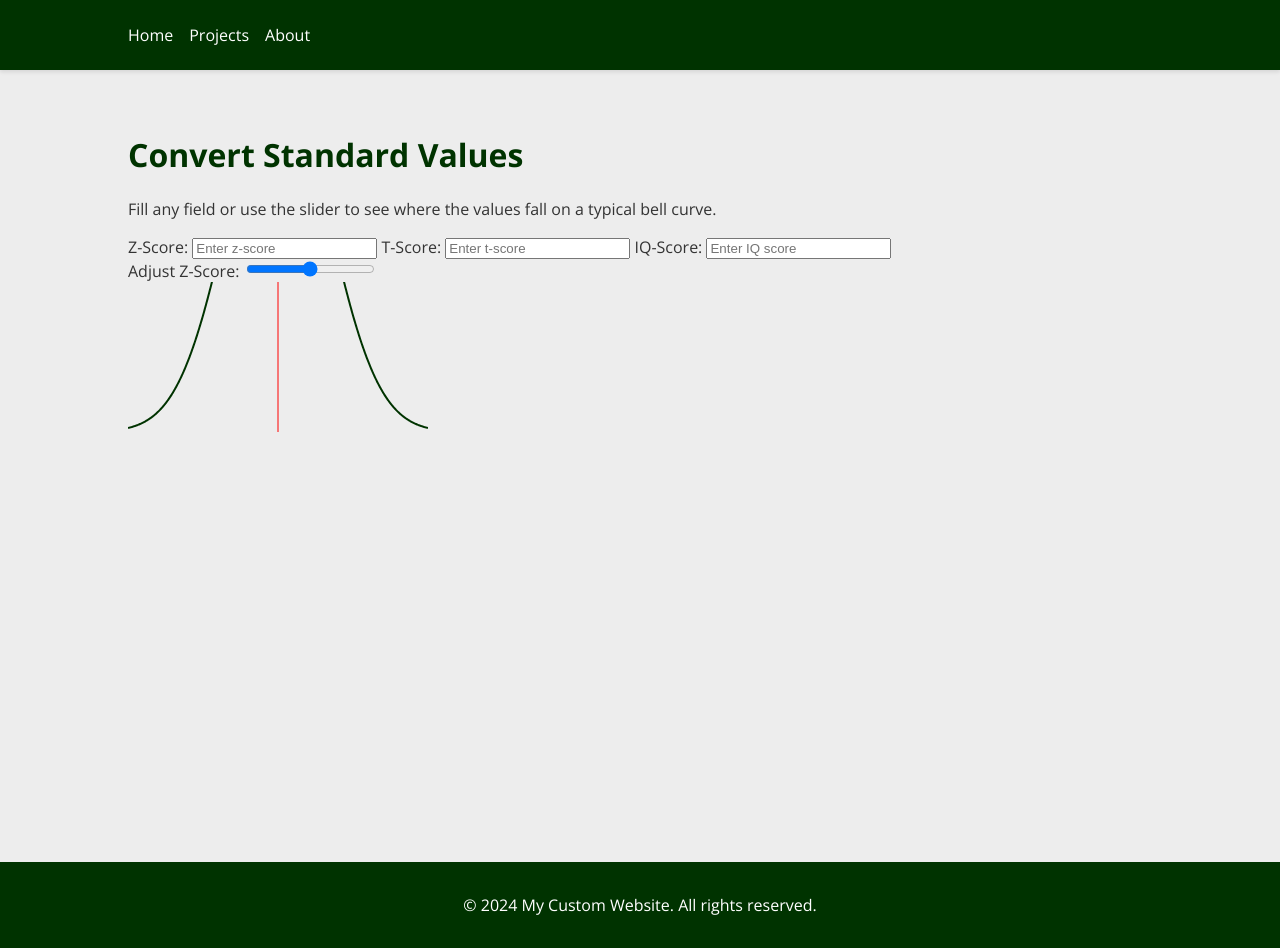
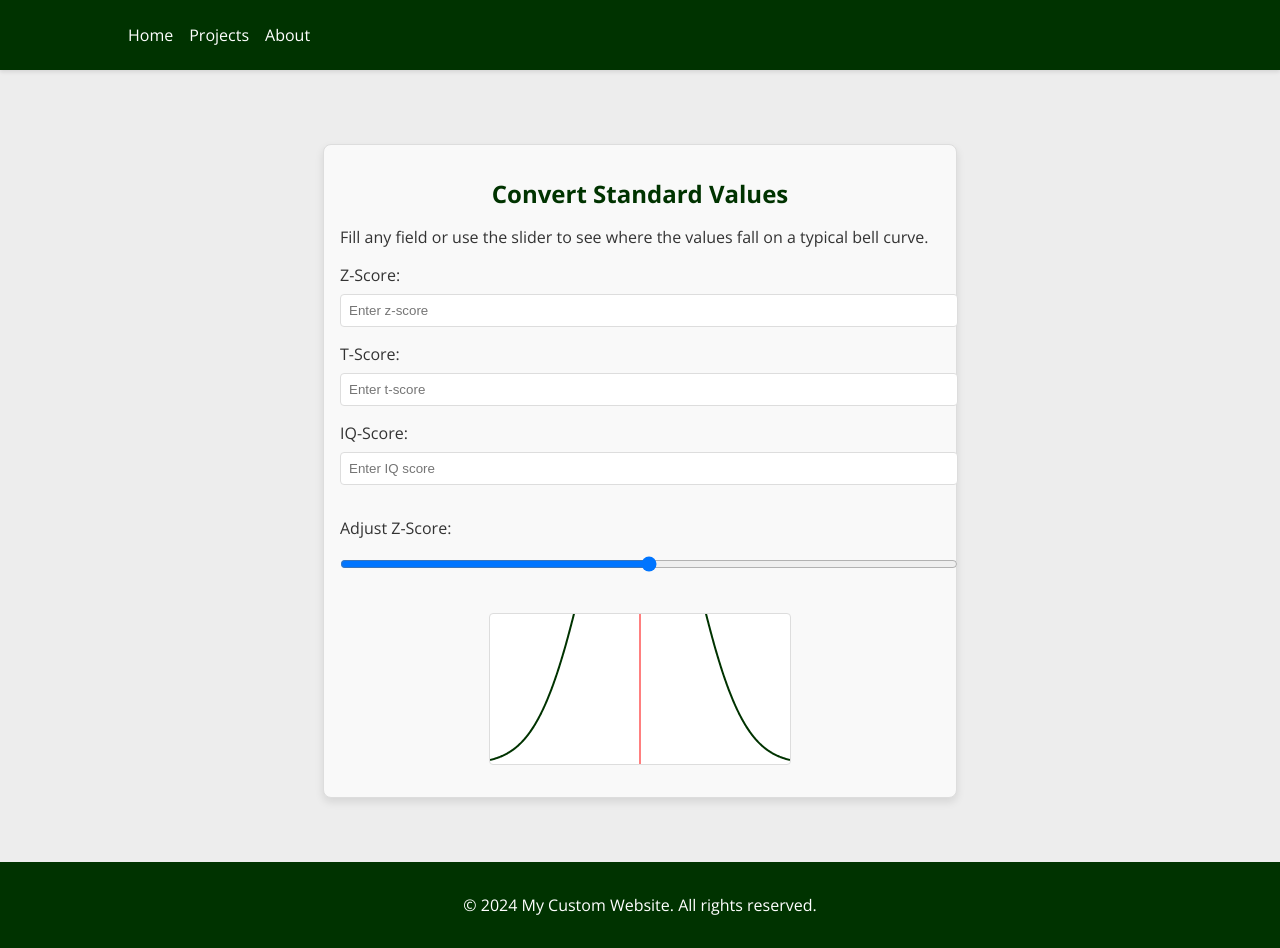
Before and after one commit to schminho/schminho.github.io, a Jekyll site: the page built from projects/convert-standard-values.md, in a window 1280 px wide and 948 px high. Built offline with Jekyll 4.4.1, drawn with Linux system fonts in a browser that asks for light colours.

Commit message:
Update style.css

```diff
--- a/assets/css/style.css
+++ b/assets/css/style.css
@@ -245,3 +245,39 @@ footer {
         font-size: 0.9rem; /* Adjust description size for smaller screens */
     }
 }
+#converter-app {
+    max-width: 600px;
+    margin: 2rem auto;
+    padding: 1rem;
+    background-color: #f9f9f9;
+    border: 1px solid #ddd;
+    border-radius: 8px;
+    box-shadow: 0 4px 8px rgba(0, 0, 0, 0.1);
+}
+
+#converter-app h1 {
+    font-size: 1.5rem;
+    margin-bottom: 1rem;
+    text-align: center;
+}
+
+#converter-app input,
+#converter-app input[type="range"] {
+    width: 100%;
+    margin: 0.5rem 0 1rem 0;
+    padding: 0.5rem;
+    border: 1px solid #ddd;
+    border-radius: 4px;
+}
+
+#slider-container {
+    margin: 1rem 0;
+}
+
+#bell-curve {
+    display: block;
+    margin: 1rem auto;
+    background-color: #fff;
+    border: 1px solid #ddd;
+    border-radius: 4px;
+}
```
